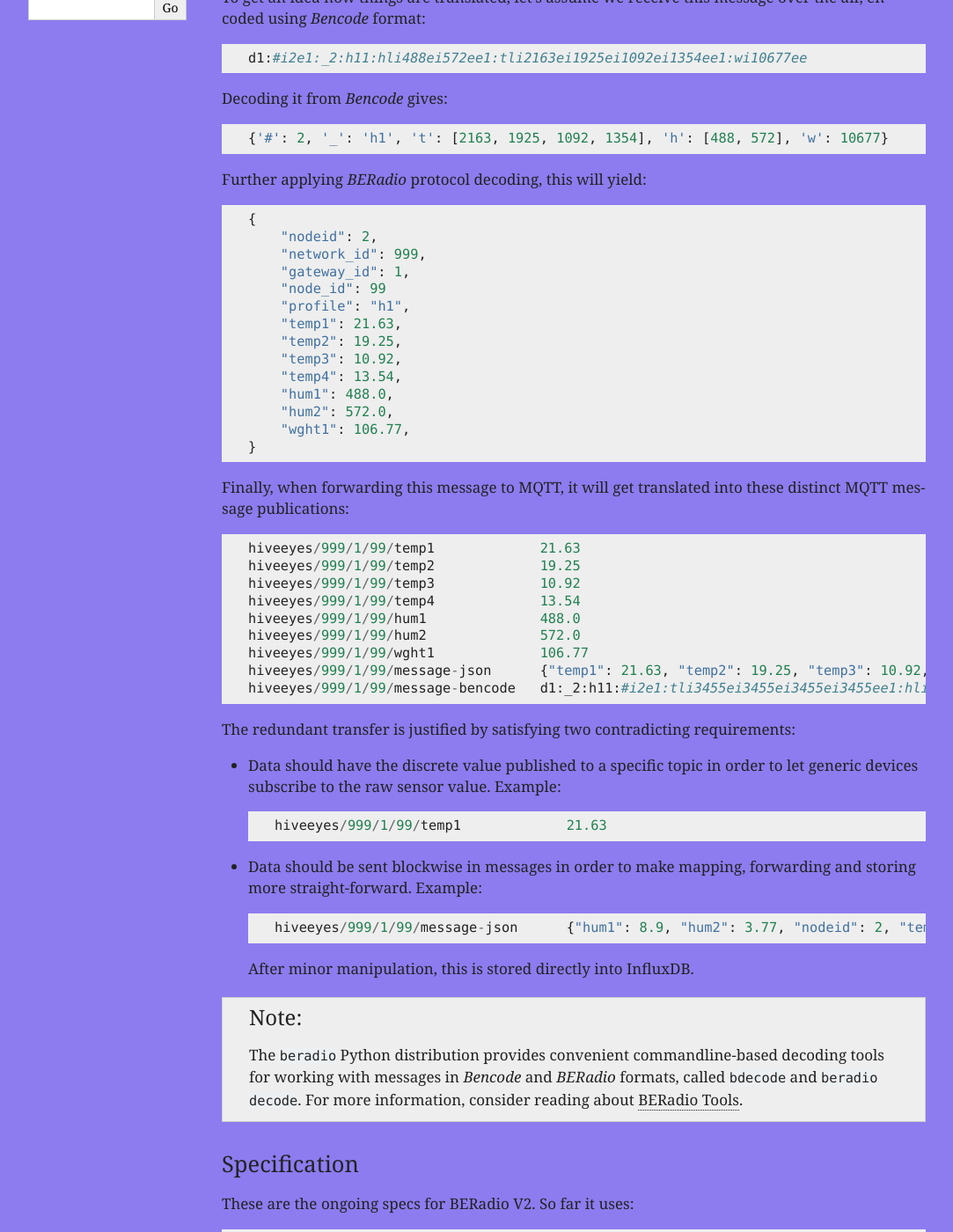
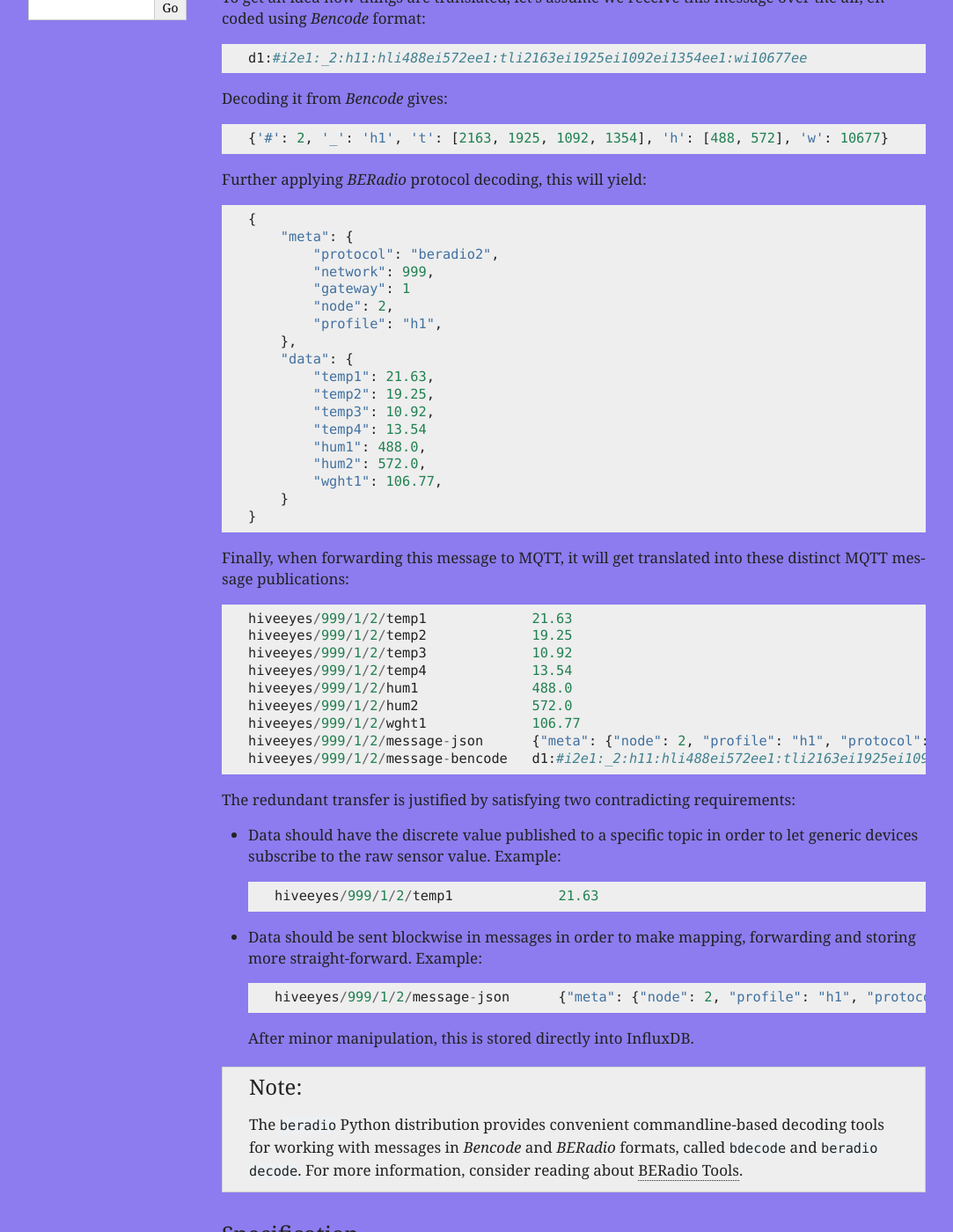
Before and after one commit to hiveeyes/beradio, a Sphinx documentation site: the page built from doc/source/beradio.rst, in a window 1280 px wide and 1400 px high, scrolled down 699 px. Shown: the whole window at 88% size, without its empty margins (42-1125 px from the left). Built offline with Sphinx 7.4.7, drawn with Linux system fonts in a browser that asks for light colours.

Commit message:
improve JSON-over-MQTT format and BERadio version 2 support

```diff
--- a/CHANGES.rst
+++ b/CHANGES.rst
@@ -8,9 +8,10 @@ develop
 - nail name to “BERadio”
 - reflect "BERadio" in class naming, make beradio-1.0 work again
 - large refactoring, many improvements
-- central entrypoint script ``beradio``
-- implement beradio-2.0
+- central entrypoint scripts ``beradio`` and ``bedecode``
+- implement BERadio specification version 2
 - add Sphinx document generator
+- improve JSON-over-MQTT format
 
 
 2015-10-18 0.0.2
--- a/doc/source/beradio.rst
+++ b/doc/source/beradio.rst
@@ -40,42 +40,46 @@ Decoding it from *Bencode* gives::
 Further applying *BERadio* protocol decoding, this will yield::
 
     {
-        "nodeid": 2,
-        "network_id": 999,
-        "gateway_id": 1,
-        "node_id": 99
-        "profile": "h1",
-        "temp1": 21.63,
-        "temp2": 19.25,
-        "temp3": 10.92,
-        "temp4": 13.54,
-        "hum1": 488.0,
-        "hum2": 572.0,
-        "wght1": 106.77,
+        "meta": {
+            "protocol": "beradio2",
+            "network": 999,
+            "gateway": 1
+            "node": 2,
+            "profile": "h1",
+        },
+        "data": {
+            "temp1": 21.63,
+            "temp2": 19.25,
+            "temp3": 10.92,
+            "temp4": 13.54
+            "hum1": 488.0,
+            "hum2": 572.0,
+            "wght1": 106.77,
+        }
     }
 
 Finally, when forwarding this message to MQTT, it will get translated into these distinct MQTT message publications::
 
-    hiveeyes/999/1/99/temp1             21.63
-    hiveeyes/999/1/99/temp2             19.25
-    hiveeyes/999/1/99/temp3             10.92
-    hiveeyes/999/1/99/temp4             13.54
-    hiveeyes/999/1/99/hum1              488.0
-    hiveeyes/999/1/99/hum2              572.0
-    hiveeyes/999/1/99/wght1             106.77
-    hiveeyes/999/1/99/message-json      {"temp1": 21.63, "temp2": 19.25, "temp3": 10.92, "temp4": 13.54, "hum1": 488.0, "hum2": 572.0, "wght1": 106.77, "network_id": 999, "gateway_id": 1, "node_id": 99}
-    hiveeyes/999/1/99/message-bencode   d1:_2:h11:#i2e1:tli3455ei3455ei3455ei3455ee1:hli890ei377eee
+    hiveeyes/999/1/2/temp1             21.63
+    hiveeyes/999/1/2/temp2             19.25
+    hiveeyes/999/1/2/temp3             10.92
+    hiveeyes/999/1/2/temp4             13.54
+    hiveeyes/999/1/2/hum1              488.0
+    hiveeyes/999/1/2/hum2              572.0
+    hiveeyes/999/1/2/wght1             106.77
+    hiveeyes/999/1/2/message-json      {"meta": {"node": 2, "profile": "h1", "protocol": "beradio2", "network": "999", "gateway": "1"}, "data": {"wght1": 106.77, "hum1": 488.0, "hum2": 572.0, "temp1": 21.63, "temp2": 19.25, "temp3": 10.92, "temp4": 13.54}}
+    hiveeyes/999/1/2/message-bencode   d1:#i2e1:_2:h11:hli488ei572ee1:tli2163ei1925ei1092ei1354ee1:wi10677ee
 
 
 The redundant transfer is justified by satisfying two contradicting requirements:
 
 - Data should have the discrete value published to a specific topic in order to let generic devices subscribe to the raw sensor value. Example::
 
-    hiveeyes/999/1/99/temp1             21.63
+    hiveeyes/999/1/2/temp1             21.63
 
 - Data should be sent blockwise in messages in order to make mapping, forwarding and storing more straight-forward. Example::
 
-    hiveeyes/999/1/99/message-json      {"hum1": 8.9, "hum2": 3.77, "nodeid": 2, "temp1": 34.55, "temp2": 34.55, "temp3": 34.55, "temp4": 34.55, "profile": "h1", "network_id": 999, "gateway_id": 1, "node_id": 99}}
+    hiveeyes/999/1/2/message-json      {"meta": {"node": 2, "profile": "h1", "protocol": "beradio2", "network": "999", "gateway": "1"}, "data": {"wght1": 106.77, "hum1": 488.0, "hum2": 572.0, "temp1": 21.63, "temp2": 19.25, "temp3": 10.92, "temp4": 13.54}}
 
   After minor manipulation, this is stored directly into InfluxDB.
 
```
Also changed, not shown: doc/source/tasks.rst (+6 -2 lines), 5 other files.
